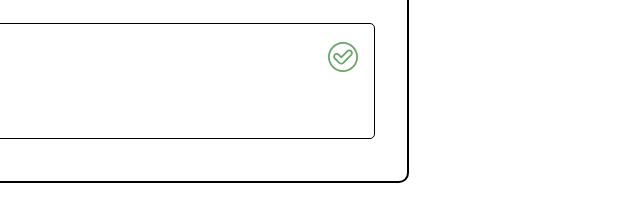
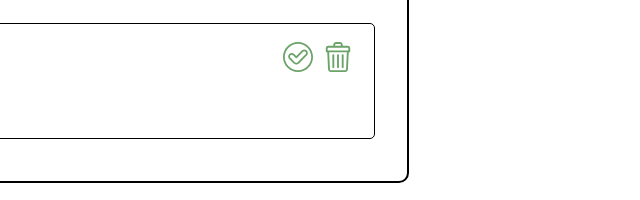
Before and after one commit to BryanYehuda/BookshelfApps, a plain HTML site: page index.html in a window 1280 px wide. Both pictures are taken after typing "Sample", "Sample", "5" into the empty fields and a click on the button "Masukkan Buku ke rak". Shown: the part 480-680 px from the top of the page, 631-1271 px from the left. Drawn offline with Linux system fonts and the light colour scheme.

Commit message:
Fixing delete bugs

```diff
--- a/main.js
+++ b/main.js
@@ -151,7 +151,14 @@ function makeBook(bookObject) {
             addBookToCompleted(bookObject.id);
         });
 
-        textContainer.append(checkButton);
+        const trashButton = document.createElement('button');
+        trashButton.classList.add('trash-button');
+
+        trashButton.addEventListener('click', function() {
+            removeBookFromCompleted(bookObject.id);
+        });
+
+        textContainer.append(checkButton, trashButton);
     }
     return container;
 }
@@ -177,7 +184,7 @@ function removeBookFromCompleted(bookId) {
         alert('Buku Tidak Ditemukan!');
         return;
     } else {
-        todos.splice(bookTarget, 1);
+        books.splice(bookTarget, 1);
         alert('Buku Berhasil Dihapus')
     }
     document.dispatchEvent(new Event(RENDER_EVENT));
--- a/style.css
+++ b/style.css
@@ -148,6 +148,7 @@ p {
     cursor: pointer;
     border: none;
     float: right;
+    margin-right: 45px;
     margin-top: -80px;
 }
 
```
Also changed, not shown: 1 other file.
